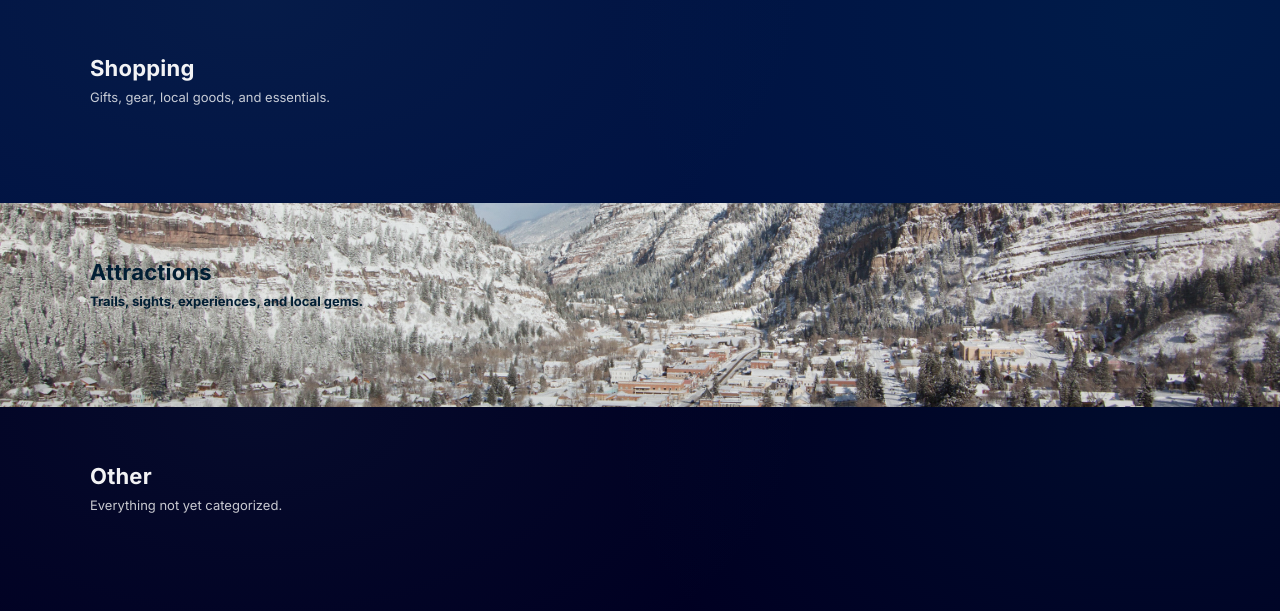
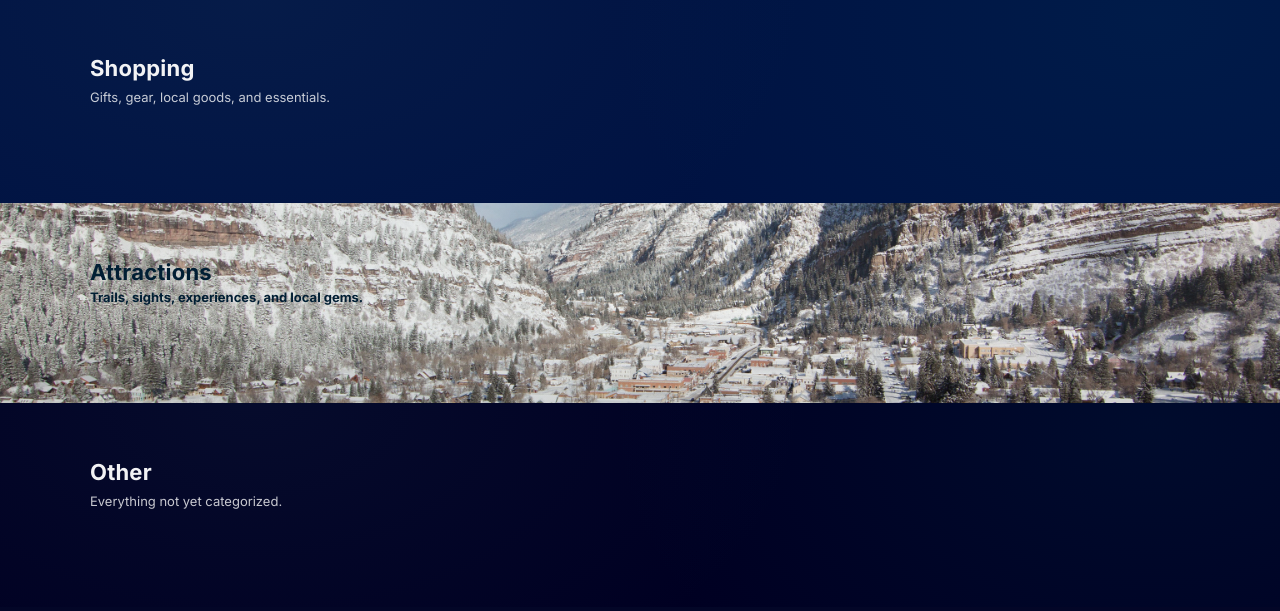
Before and after one commit to cavanpasek/ouray-info, a Django app: page / in a window 1280 px wide. Shown: the part 1209-1820 px from the top of the page. After the commit the page ends 1718 px from the top, so only its background shows below. Run offline with Django 5.2, Linux system fonts and the light colour scheme; data that the repository does not hold is empty.

Commit message:
Moving Attractions category subtitle up

```diff
--- a/directory/static/directory/css/site.css
+++ b/directory/static/directory/css/site.css
@@ -244,6 +244,9 @@ section[id]{ scroll-margin-top: 86px; }
   color: #011e33;
   text-shadow: none;
   font-weight: 650;
+}
+.band-head--attractions .band-meta{
+  margin-top: 4px;
 }
 
 .band--other{
```
